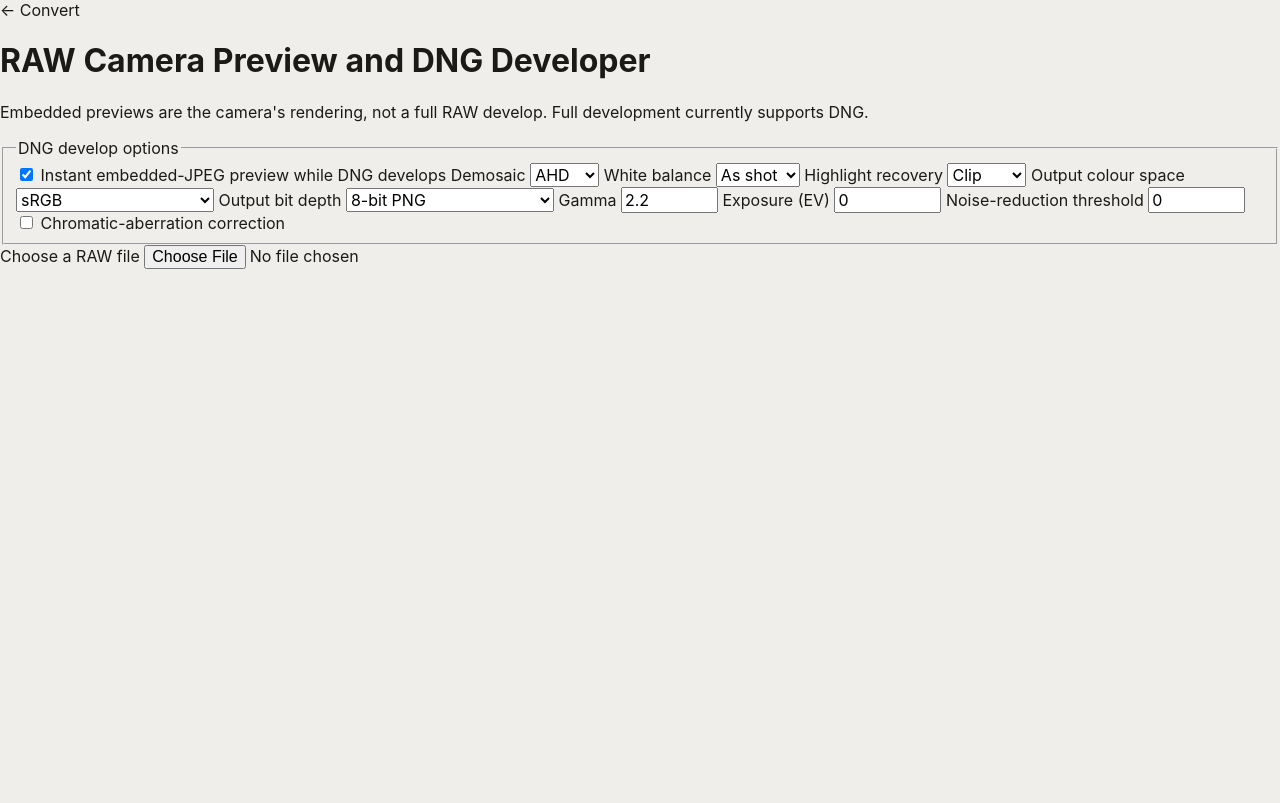
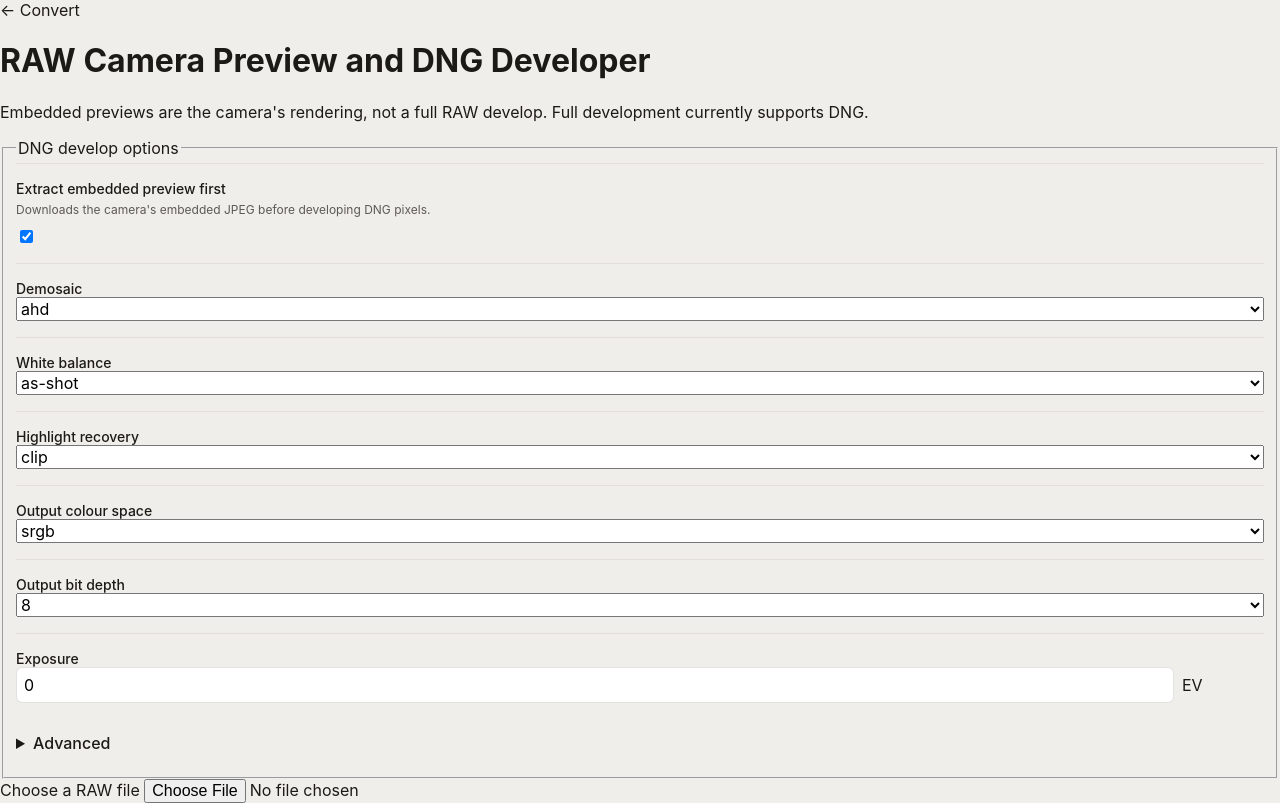
Before and after one commit to official-tisao/image.complianttools.com, a SvelteKit app in the folder apps/web/: page /raw-converter in a window 1280 px wide. Built offline with nearby package versions, Linux system fonts and the light colour scheme.

Commit message:
feat(P2-03): generate bounded RAW controls

```diff
--- a/apps/web/src/lib/GeneratedControls.svelte
+++ b/apps/web/src/lib/GeneratedControls.svelte
@@ -48,6 +48,7 @@
           type="range"
           min={description.min}
           max={description.max}
+          step={description.step}
           value={Number(current(path, description))}
           oninput={(event) => onChange(path, Number(event.currentTarget.value))}
         /><input
@@ -55,6 +56,7 @@
           type="number"
           min={description.min}
           max={description.max}
+          step={description.step}
           value={Number(current(path, description))}
           oninput={(event) => onChange(path, Number(event.currentTarget.value))}
         /><span>{description.unit}</span>
@@ -65,6 +67,8 @@
           id={`control-${path}`}
           type="number"
           min={description.min}
+          max={description.max}
+          step={description.step}
           value={Number(current(path, description))}
           oninput={(event) => onChange(path, Number(event.currentTarget.value))}
         /><span>{description.unit}</span>
--- a/apps/web/src/routes/raw-converter/+page.svelte
+++ b/apps/web/src/routes/raw-converter/+page.svelte
@@ -1,11 +1,13 @@
 <script lang="ts">
   import {
+    RawToolOptionsSchema,
     decodeWithTypedErrors,
     developDng,
     engineErrorMessage,
     extractRawCameraPreview,
-    type DngDevelopOptions,
+    rawToolOptionDescriptions,
   } from '@complianttools/image-engine';
+  import GeneratedControls from '$lib/GeneratedControls.svelte';
 
   let status = $state(''),
     error = $state(''),
@@ -13,18 +15,16 @@
     developedUrl = $state(''),
     developedDownload = $state(''),
     developedFilename = $state('developed.png');
-  let instantPreview = $state(true),
-    temperatureKelvin = $state(6500),
-    tint = $state(0),
-    gamma = $state(2.2),
-    exposureEv = $state(0),
-    noiseReductionThreshold = $state(0),
-    chromaticAberrationCorrection = $state(false);
-  let demosaic = $state<NonNullable<DngDevelopOptions['demosaic']>>('ahd');
-  let whiteBalance = $state<NonNullable<DngDevelopOptions['whiteBalance']>>('as-shot');
-  let highlightRecovery = $state<NonNullable<DngDevelopOptions['highlightRecovery']>>('clip');
-  let outputColorSpace = $state<NonNullable<DngDevelopOptions['outputColorSpace']>>('srgb');
-  let outputBitDepth = $state<NonNullable<DngDevelopOptions['outputBitDepth']>>(8);
+  let options = $state(RawToolOptionsSchema.parse({}));
+  const controlValues = $derived(
+    Object.fromEntries(Object.entries(options).map(([key, value]) => [`raw.${key}`, value])),
+  );
+
+  function setControl(path: string, value: unknown) {
+    if (!path.startsWith('raw.')) return;
+    const parsed = RawToolOptionsSchema.safeParse({ ...options, [path.slice(4)]: value });
+    if (parsed.success) options = parsed.data;
+  }
 
   function replaceUrl(current: string, next: string) {
     if (current) URL.revokeObjectURL(current);
@@ -50,7 +50,7 @@
       const bytes = await file.arrayBuffer(),
         baseName = file.name.replace(/\.[^.]+$/u, '');
       const isDng = file.name.toLowerCase().endsWith('.dng');
-      if (instantPreview) {
+      if (options.instantPreview) {
         try {
           const preview = await decodeWithTypedErrors('raw', () => extractRawCameraPreview(bytes));
           previewUrl = replaceUrl(
@@ -72,25 +72,11 @@
         return;
       }
       status = `${status ? `${status} ` : ''}Developing the DNG in the background…`;
-      await new Promise<void>((resolve) => requestAnimationFrame(() => resolve()));
-      const developed = await decodeWithTypedErrors('raw', () =>
-        developDng(bytes, {
-          chromaticAberrationCorrection,
-          demosaic,
-          exposureEv,
-          gamma,
-          highlightRecovery,
-          noiseReductionThreshold,
-          outputBitDepth,
-          outputColorSpace,
-          temperatureKelvin,
-          tint,
-          whiteBalance,
-        }),
-      );
+      await new Promise<void>((resolve) => globalThis.requestAnimationFrame(() => resolve()));
+      const developed = await decodeWithTypedErrors('raw', () => developDng(bytes, options));
       const png = await canvasPng(developed.frames[0].data, developed.width, developed.height);
       developedUrl = replaceUrl(developedUrl, URL.createObjectURL(png));
-      if (outputBitDepth === 16 && developed.frames[0].data16) {
+      if (options.outputBitDepth === 16 && developed.frames[0].data16) {
         const raw16 = new Uint16Array(developed.frames[0].data16);
         developedDownload = replaceUrl(
           developedDownload,
@@ -101,7 +87,7 @@
         developedDownload = replaceUrl(developedDownload, URL.createObjectURL(png));
         developedFilename = `${baseName}-developed.png`;
       }
-      status = `DNG develop complete at ${outputBitDepth}-bit using ${demosaic.toUpperCase()}.`;
+      status = `DNG develop complete at ${options.outputBitDepth}-bit using ${options.demosaic.toUpperCase()}.`;
     } catch (reason) {
       error = engineErrorMessage(reason);
     }
@@ -123,73 +109,11 @@
   </p>
   <fieldset>
     <legend>DNG develop options</legend>
-    <label
-      ><input type="checkbox" bind:checked={instantPreview} /> Instant embedded-JPEG preview while DNG
-      develops</label
-    >
-    <label
-      >Demosaic <select bind:value={demosaic}
-        ><option value="ahd">AHD</option><option value="vng">VNG</option><option value="ppg"
-          >PPG</option
-        ><option value="dcb">DCB</option><option value="linear">Linear</option></select
-      ></label
-    >
-    <label
-      >White balance <select bind:value={whiteBalance}
-        ><option value="as-shot">As shot</option><option value="camera">Camera</option><option
-          value="auto">Auto</option
-        ><option value="daylight">Daylight</option><option value="custom">Custom</option></select
-      ></label
-    >
-    {#if whiteBalance === 'custom'}<label
-        >Temperature (K) <input
-          type="number"
-          min="2000"
-          max="50000"
-          bind:value={temperatureKelvin}
-        /></label
-      ><label>Tint <input type="number" min="-150" max="150" bind:value={tint} /></label>{/if}
-    <label
-      >Highlight recovery <select bind:value={highlightRecovery}
-        ><option value="clip">Clip</option><option value="unclip">Unclip</option><option
-          value="blend">Blend</option
-        ><option value="rebuild">Rebuild</option></select
-      ></label
-    >
-    <label
-      >Output colour space <select bind:value={outputColorSpace}
-        ><option value="srgb">sRGB</option><option value="display-p3">Display P3</option><option
-          value="adobe-rgb">Adobe RGB compatible</option
-        ><option value="gray">Gray</option></select
-      ></label
-    >
-    <label
-      >Output bit depth <select bind:value={outputBitDepth}
-        ><option value={8}>8-bit PNG</option><option value={16}>16-bit RGBA little-endian</option
-        ></select
-      ></label
-    >
-    <label>Gamma <input type="number" min="0.1" max="5" step="0.1" bind:value={gamma} /></label>
-    <label
-      >Exposure (EV) <input
-        type="number"
-        min="-3"
-        max="3"
-        step="0.1"
-        bind:value={exposureEv}
-      /></label
-    >
-    <label
-      >Noise-reduction threshold <input
-        type="number"
-        min="0"
-        max="100"
-        bind:value={noiseReductionThreshold}
-      /></label
-    >
-    <label
-      ><input type="checkbox" bind:checked={chromaticAberrationCorrection} /> Chromatic-aberration correction</label
-    >
+    <GeneratedControls
+      descriptions={rawToolOptionDescriptions}
+      values={controlValues}
+      onChange={setControl}
+    />
   </fieldset>
   <label
     >Choose a RAW file <input
@@ -204,7 +128,7 @@
     <img src={developedUrl} alt="Developed DNG preview" />
     <p>
       <a href={developedDownload} download={developedFilename}
-        >Download {outputBitDepth}-bit developed output</a
+        >Download {options.outputBitDepth}-bit developed output</a
       >
     </p>{/if}
   {#if status}<p role="status">{status}</p>{/if}{#if error}<p role="alert">{error}</p>{/if}
--- a/packages/engine/src/schemas/options.ts
+++ b/packages/engine/src/schemas/options.ts
@@ -144,11 +144,30 @@ export const MetadataRemovalOptionsSchema = z
       });
   });
 
+export const RawToolOptionsSchema = z.object({
+  instantPreview: z.boolean().default(true),
+  demosaic: z.enum(['linear', 'vng', 'ppg', 'dcb', 'ahd']).default('ahd'),
+  whiteBalance: z.enum(['as-shot', 'camera', 'auto', 'daylight', 'custom']).default('as-shot'),
+  temperatureKelvin: z.number().min(2_000).max(50_000).default(6_500),
+  tint: z.number().min(-150).max(150).default(0),
+  highlightRecovery: z.enum(['clip', 'unclip', 'blend', 'rebuild']).default('clip'),
+  outputColorSpace: z.enum(['srgb', 'display-p3', 'adobe-rgb', 'gray']).default('srgb'),
+  outputBitDepth: z.coerce
+    .number()
+    .pipe(z.union([z.literal(8), z.literal(16)]))
+    .default(8),
+  gamma: z.number().min(0.1).max(5).default(2.2),
+  exposureEv: z.number().min(-3).max(3).default(0),
+  noiseReductionThreshold: z.number().min(0).max(100).default(0),
+  chromaticAberrationCorrection: z.boolean().default(false),
+});
+
 export type ExportOptionsInput = z.input<typeof ExportOptionsSchema>;
 export type ResizeOptions = z.infer<typeof ResizeOptionsSchema>;
 export type CropOptions = z.infer<typeof CropOptionsSchema>;
 export type RotateOptions = z.infer<typeof RotateOptionsSchema>;
 export type MetadataRemovalOptions = z.infer<typeof MetadataRemovalOptionsSchema>;
+export type RawToolOptions = z.infer<typeof RawToolOptionsSchema>;
 
 export interface OptionDescription {
   label: string;
@@ -159,6 +178,7 @@ export interface OptionDescription {
   advanced: boolean;
   min?: number;
   max?: number;
+  step?: number;
   options?: readonly string[];
   defaultValue: unknown;
 }
@@ -293,3 +313,112 @@ export const metadataRemovalOptionDescriptions: Readonly<Record<string, OptionDe
     defaultValue: 'keep',
   },
 };
+
+export const rawToolOptionDescriptions: Readonly<Record<string, OptionDescription>> = {
+  'raw.instantPreview': {
+    label: 'Extract embedded preview first',
+    help: "Downloads the camera's embedded JPEG before developing DNG pixels.",
+    control: 'toggle',
+    group: 'RAW',
+    advanced: false,
+    defaultValue: true,
+  },
+  'raw.demosaic': {
+    label: 'Demosaic',
+    control: 'select',
+    group: 'RAW',
+    advanced: false,
+    options: ['ahd', 'vng', 'ppg', 'dcb', 'linear'],
+    defaultValue: 'ahd',
+  },
+  'raw.whiteBalance': {
+    label: 'White balance',
+    control: 'select',
+    group: 'RAW',
+    advanced: false,
+    options: ['as-shot', 'camera', 'auto', 'daylight', 'custom'],
+    defaultValue: 'as-shot',
+  },
+  'raw.temperatureKelvin': {
+    label: 'Custom temperature',
+    help: 'Used only when white balance is custom.',
+    unit: 'K',
+    control: 'number',
+    group: 'RAW',
+    advanced: true,
+    min: 2_000,
+    max: 50_000,
+    defaultValue: 6_500,
+  },
+  'raw.tint': {
+    label: 'Custom tint',
+    help: 'Used only when white balance is custom.',
+    control: 'number',
+    group: 'RAW',
+    advanced: true,
+    min: -150,
+    max: 150,
+    defaultValue: 0,
+  },
+  'raw.highlightRecovery': {
+    label: 'Highlight recovery',
+    control: 'select',
+    group: 'RAW',
+    advanced: false,
+    options: ['clip', 'unclip', 'blend', 'rebuild'],
+    defaultValue: 'clip',
+  },
+  'raw.outputColorSpace': {
+    label: 'Output colour space',
+    control: 'select',
+    group: 'Output',
+    advanced: false,
+    options: ['srgb', 'display-p3', 'adobe-rgb', 'gray'],
+    defaultValue: 'srgb',
+  },
+  'raw.outputBitDepth': {
+    label: 'Output bit depth',
+    control: 'select',
+    group: 'Output',
+    advanced: false,
+    options: ['8', '16'],
+    defaultValue: 8,
+  },
+  'raw.gamma': {
+    label: 'Gamma',
+    control: 'number',
+    group: 'RAW',
+    advanced: true,
+    min: 0.1,
+    max: 5,
+    step: 0.1,
+    defaultValue: 2.2,
+  },
+  'raw.exposureEv': {
+    label: 'Exposure',
+    unit: 'EV',
+    control: 'number',
+    group: 'RAW',
+    advanced: false,
+    min: -3,
+    max: 3,
+    step: 0.1,
+    defaultValue: 0,
+  },
+  'raw.noiseReductionThreshold': {
+    label: 'Noise-reduction threshold',
+    control: 'number',
+    group: 'RAW',
+    advanced: true,
+    min: 0,
+    max: 100,
+    defaultValue: 0,
+  },
+  'raw.chromaticAberrationCorrection': {
+    label: 'Chromatic-aberration correction',
+    control: 'toggle',
+    group: 'RAW',
+    advanced: true,
+    defaultValue: false,
+  },
+};
```
Also changed, not shown: 2 other files (tests, documents, lock files or other folders).
